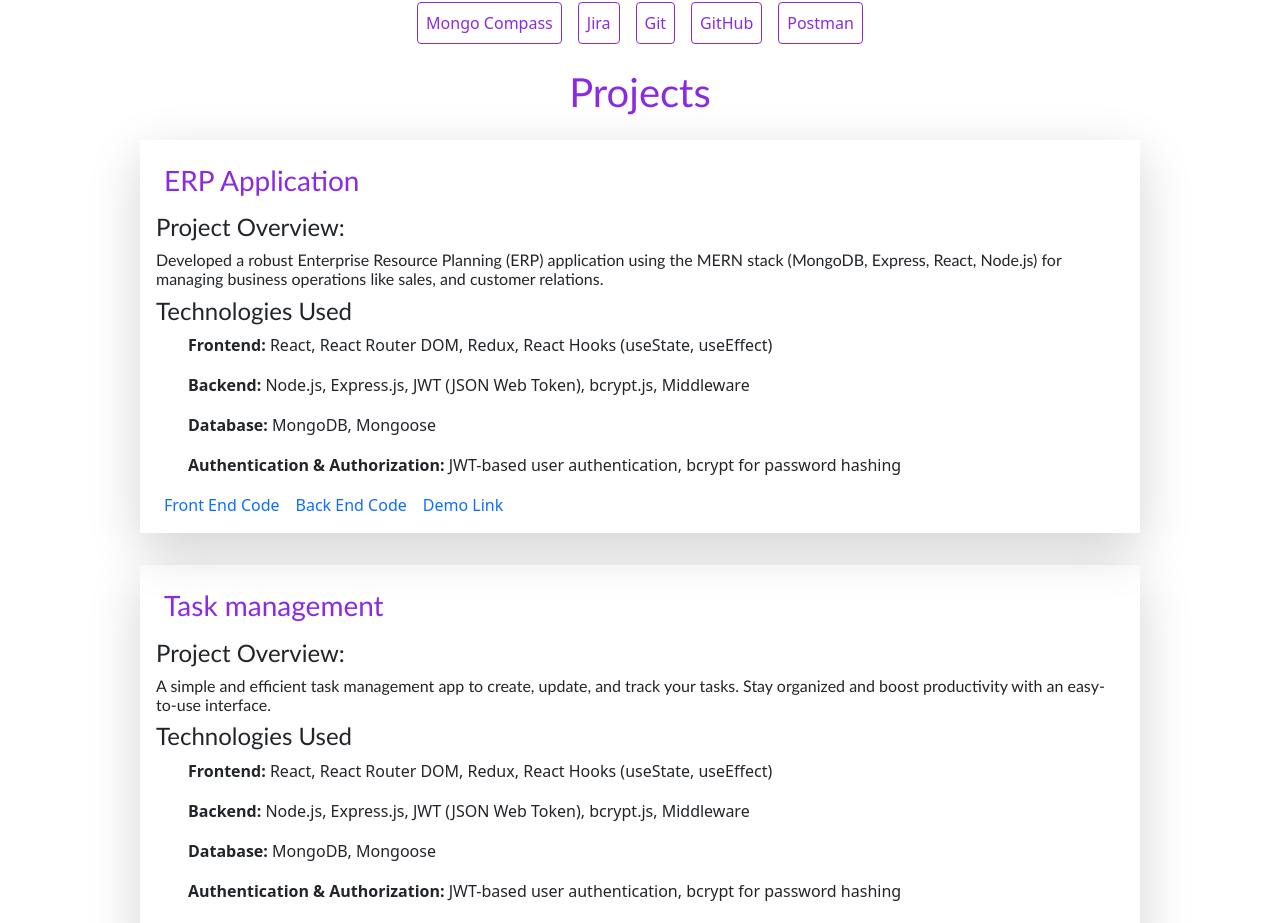
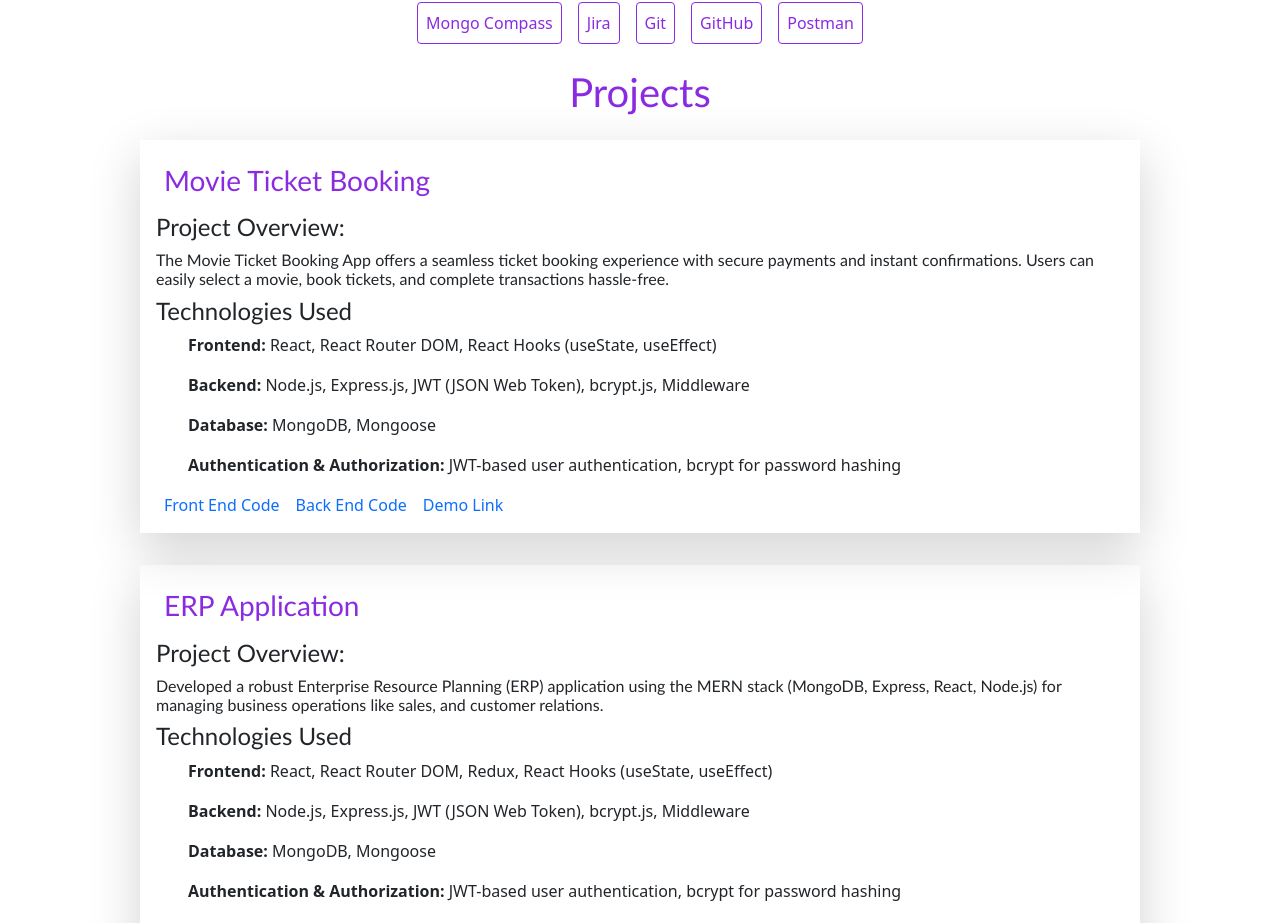
Before and after one commit to Chakkaravarthik/Portfolio, a React (Vite) app: page / in a window 1280 px wide. Shown: the part 1097-2020 px from the top of the page. Built offline with nearby package versions, Linux system fonts and the light colour scheme.

Commit message:
Movie Booking Project Added

```diff
--- a/src/assets/Projects/projects.jsx
+++ b/src/assets/Projects/projects.jsx
@@ -6,6 +6,7 @@ function Project() {
         <>
             <div className='d-flex flex-column justify-content-center align-items-center pt-3 '>
                 <h1 className='projecthead size'>Projects</h1>
+                <ProjectList5 />
                 <ProjectList1 />
                 <ProjectList3 />
                 <ProjectList2 />
@@ -104,3 +105,27 @@ function ProjectList3() {
         </>
     )
 }
+
+
+function ProjectList5() {
+
+    return (
+        <>
+            <div className='projectview p-3 shadow-lg m-3'>
+                <h3 className='projecthead p-2' >Movie Ticket Booking</h3>
+                <h4 className='projectdescription'>Project Overview:</h4>
+                <h6 className='projectdescription'>The Movie Ticket Booking App offers a seamless ticket booking experience with secure payments and instant confirmations. Users can easily select a movie, book tickets, and complete transactions hassle-free.</h6>
+                <h4 className='projectdescription '>Technologies Used</h4>
+                <ul><b>Frontend:</b> React, React Router DOM, React Hooks (useState, useEffect)</ul>
+                <ul><b>Backend:</b> Node.js, Express.js, JWT (JSON Web Token), bcrypt.js, Middleware</ul>
+                <ul><b>Database:</b> MongoDB, Mongoose</ul>
+                <ul><b>Authentication & Authorization:</b> JWT-based user authentication, bcrypt for password hashing</ul>
+                <div>
+                    <a href='https://github.com/Chakkaravarthik/movieTicket_fe' target='_blank'className='p-2 text-decoration-none'>Front End Code</a>
+                    <a href='https://github.com/Chakkaravarthik/be' target='_blank'className='p-2 text-decoration-none'>Back End Code</a>
+                    <a href='https://movieticketbookingapplication.netlify.app/login' target='_blank' className='p-2 text-decoration-none'>Demo Link</a>
+                </div>
+            </div>
+        </>
+    )
+}
```
